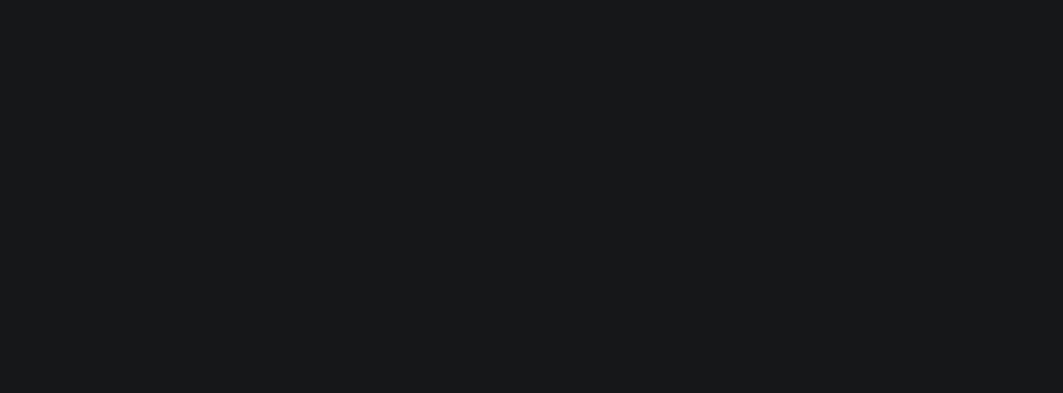
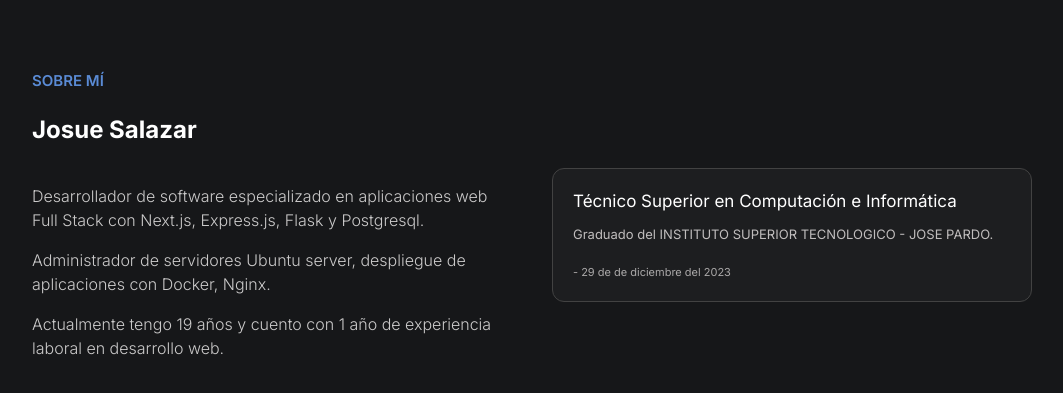
Before and after one commit to Josuesp1620/joucode-dev, a Next.js app: page / in a window 1280 px wide. Shown: the part 4883-5276 px from the top of the page, without its empty margins (108-1171 px from the left). Before the commit the page ends 4905 px from the top, so only its background shows below. Built offline with nearby package versions, Linux system fonts and the light colour scheme.

Commit message:
Add About Page

```diff
--- a/src/app/page.tsx
+++ b/src/app/page.tsx
@@ -1,13 +1,17 @@
+import { About } from "@/components/AboutComponent";
+import { Navbar } from "@/components/NavbarComponent";
 import { Header } from "@/components/HeaderComponent";
-import { Navbar } from "@/components/NavbarComponent";
 import { Projects } from "@/components/ProyectsComponent";
 
-export default function Home() {
+const Home = () => {
   return (
     <>
       <Navbar />
       <Header />
       <Projects />
+      <About />
     </>
   );
-}
+};
+
+export default Home;
--- /dev/null
+++ b/src/components/AboutComponent.tsx
@@ -0,0 +1,36 @@
+export const About = () => {
+    return (
+        <section className="my-12 mx-0 flex flex-col items-center justify-center" id="about">
+            <div className="w-1000 border-b-[1px] border-[#272829] pb-7">
+                <header>
+                    <h3 className="text-[15px] text-[#5a8bd5] m-0 font-semibold">SOBRE MÍ</h3>
+                    <h2 className="mb-0" style={{display: "block", fontSize: "1.5em", fontWeight: "bold", marginBlockStart: "0.83em", marginBlockEnd: "0.83em", marginInlineStart: "0px", marginInlineEnd: "0px", unicodeBidi: "isolate"}}>Josue Salazar</h2>
+                </header>
+                <div className="grid grid-cols-2 gap-10">
+                    <div>
+                        <p className="text-[#cbcaca] font-light" style={{display: "block", marginBlockStart: "1em", marginBlockEnd: "1em", marginInlineStart: "0px", marginInlineEnd: "0px", unicodeBidi: "isolate"}}>
+                            Desarrollador de software especializado en aplicaciones web Full Stack con Next.js, Express.js, Flask y Postgresql.
+                        </p>
+                        <p className="text-[#cbcaca] font-light" style={{display: "block", marginBlockStart: "1em", marginBlockEnd: "1em", marginInlineStart: "0px", marginInlineEnd: "0px", unicodeBidi: "isolate"}}>
+                            Administrador de servidores Ubuntu server, despliegue de aplicaciones con Docker, Nginx.
+                        </p>
+                        <p className="text-[#cbcaca] font-light" style={{display: "block", marginBlockStart: "1em", marginBlockEnd: "1em", marginInlineStart: "0px", marginInlineEnd: "0px", unicodeBidi: "isolate"}}>
+                            Actualmente tengo 19 años y cuento con 1 año de experiencia laboral en desarrollo web.
+                        </p>
+                    </div>
+                    <div className="flex flex-col gap-5">
+                        <div className="bg-[#dbe0e409] custom-border border-[#373839] p-5 rounded-xl h-fit">
+                            <h3 className="text-white text-[17px] mb-[10px]">Técnico Superior en Computación e Informática</h3>
+                            <p className="m-0 text-[#c0bdbd] text-[13px]">
+                                Graduado del INSTITUTO SUPERIOR TECNOLOGICO - JOSE PARDO.
+                            </p>
+                            <p className="mt-5 text-[#aba9a9] text-[11px]">
+                                - 29 de de diciembre del 2023
+                            </p>
+                        </div>
+                    </div>
+                </div>
+            </div>
+        </section>
+    );
+  };
```
